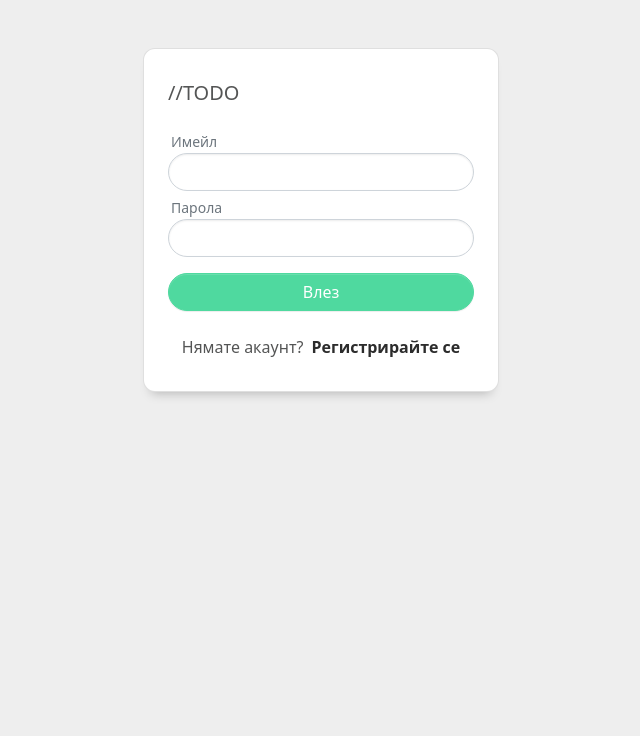
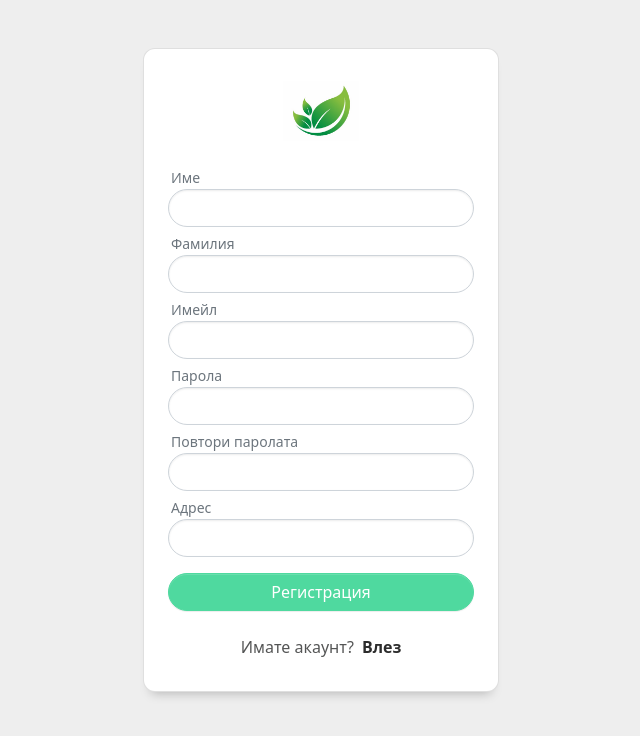
Before and after one commit to AlexanderPPetrov/react-2023-spa-master, a React (Create React App) app: page /login in a window 1280 px wide. Both pictures are taken after a click on the link "Регистрирайте се". Shown: the top 736 px of the page, without its empty margins (319-959 px from the left). Built offline with nearby package versions, Linux system fonts and the light colour scheme.

Commit message:
home page initial

```diff
--- a/src/AppRouter.js
+++ b/src/AppRouter.js
@@ -1,6 +1,7 @@
 import * as React from "react";
 import { Routes, Route } from "react-router-dom";
 import HomePage from "./pages/HomePage"
+import MoviesPage from "./pages/MoviesPage"
 import UsersPage from "./pages/UsersPage"
 import WeatherPage from "./pages/WeatherPage"
 import BookingPage from "./pages/BookingPage"
@@ -14,6 +15,7 @@ function AppRouter() {
         <Routes>
             <Route path="/" element={<ProtectedRoute/>}>
               <Route index element={<HomePage />} />
+              <Route path="movies" element={<MoviesPage />} />
               <Route path="login" element={<LoginPage />} />
               <Route path="users" element={<UsersPage />} />
               <Route path="weather" element={<WeatherPage />} />
--- a/src/components/AppNavbar.js
+++ b/src/components/AppNavbar.js
@@ -12,6 +12,10 @@ function AppNavbar() {
     {
       to: '/',
       title: t('navLinks.home'),
+    },
+    {
+      to: '/movies',
+      title: t('navLinks.movies'),
     },
     {
       to: '/users',
--- /dev/null
+++ b/src/components/HomePageCarousel.js
@@ -0,0 +1,33 @@
+import Carousel from 'react-bootstrap/Carousel';
+
+function HomePageCarousel() {
+  return (
+    <Carousel>
+      <Carousel.Item>
+        <img
+          className="d-block w-100"
+          src="holder.js/800x400?text=First slide&bg=373940"
+          alt="First slide"
+        />
+        <Carousel.Caption>
+          <h3>First slide label</h3>
+          <p>Nulla vitae elit libero, a pharetra augue mollis interdum.</p>
+        </Carousel.Caption>
+      </Carousel.Item>
+      <Carousel.Item>
+        <img
+          className="d-block w-100"
+          src="holder.js/800x400?text=Second slide&bg=282c34"
+          alt="Second slide"
+        />
+
+        <Carousel.Caption>
+          <h3>Second slide label</h3>
+          <p>Lorem ipsum dolor sit amet, consectetur adipiscing elit.</p>
+        </Carousel.Caption>
+      </Carousel.Item>
+    </Carousel>
+  );
+}
+
+export default HomePageCarousel;
--- a/src/components/LoginForm.js
+++ b/src/components/LoginForm.js
@@ -16,11 +16,11 @@ function LoginForm() {
         email: Yup
         .string()
         .email(t('loginPage.emailValidation'))
-        .required(t('loginPage.emailValidation')),
+        .required(t('loginPage.requiredFieldValidation')),
         password: Yup
         .string()
         .min(6, t('loginPage.passwordValidation'))
-        .required(t('loginPage.passwordValidation')),
+        .required(t('loginPage.requiredFieldValidation')),
       });
 
     return <Formik
--- /dev/null
+++ b/src/components/RegisterForm.js
@@ -0,0 +1,108 @@
+import { Formik, Form, Field } from 'formik';
+import * as Yup from 'yup';
+import { Button } from 'react-bootstrap';
+import { useUserContext } from "../context/UserContext"
+import { useNavigate } from 'react-router-dom';
+import { useTranslation } from 'react-i18next';
+
+
+function RegisterForm() {
+
+    const navigate = useNavigate();
+    const { setCurrentUser } = useUserContext();
+    const { t } = useTranslation();
+
+    const validationSchema = Yup.object().shape({
+        firstName: Yup
+        .string()
+        .required(t('loginPage.requiredFieldValidation')),
+        lastName: Yup
+        .string()
+        .required(t('loginPage.requiredFieldValidation')),
+        email: Yup
+        .string()
+        .email(t('loginPage.emailValidation'))
+        .required(t('loginPage.requiredFieldValidation')),
+        password: Yup
+        .string()
+        .min(6, t('loginPage.passwordValidation'))
+        .required(t('loginPage.requiredFieldValidation')),
+        repeatPassword: Yup.string()
+        .oneOf([Yup.ref('password'), null], t('loginPage.repeatPasswordValidation'))
+        .required(t('loginPage.requiredFieldValidation')),
+        address: Yup.string()
+        .min(5, t('loginPage.addressValidation'))
+        .required(t('loginPage.requiredFieldValidation')),
+      });
+
+    return <Formik
+        initialValues={{
+          firstName: '',
+          lastName: '',
+          email: '',
+          password: '',
+          repeatPassword: '',
+          address: '',
+        }}
+        validationSchema={validationSchema}
+        onSubmit={ (values) => {
+        // handle form submission
+        setCurrentUser({email: values.email})
+        navigate('/');
+    }}
+  >
+    {({ errors, touched }) => (
+        <Form>
+            <div className="form-group">
+            <label htmlFor="firstName">
+              {t('loginPage.firstName')}
+            </label>
+            <Field name="firstName" type="text" className={`form-control ${errors.firstName && touched.firstName ? 'is-invalid' : ''}`} />
+            {errors.firstName && touched.firstName ? <div className="invalid-feedback">{errors.firstName}</div> : null}
+            </div>
+            <div className="form-group">
+            <label htmlFor="lastName">
+              {t('loginPage.lastName')}
+            </label>
+            <Field name="lastName" type="text" className={`form-control ${errors.lastName && touched.lastName ? 'is-invalid' : ''}`} />
+            {errors.lastName && touched.lastName ? <div className="invalid-feedback">{errors.lastName}</div> : null}
+            </div>
+            <div className="form-group">
+            <label htmlFor="email">
+              {t('loginPage.email')}
+            </label>
+            <Field name="email" type="email" className={`form-control ${errors.email && touched.email ? 'is-invalid' : ''}`} />
+            {errors.email && touched.email ? <div className="invalid-feedback">{errors.email}</div> : null}
+            </div>
+            <div className="form-group">
+            <label htmlFor="password">
+              {t('loginPage.password')}
+            </label>
+            <Field name="password" type="password" className={`form-control ${errors.password && touched.password ? 'is-invalid' : ''}`} />
+            {errors.password && touched.password ? <div className="invalid-feedback">{errors.password}</div> : null}
+            </div>
+            <div className="form-group">
+            <label htmlFor="repeatPassword">
+              {t('loginPage.repeatPassword')}
+            </label>
+            <Field name="repeatPassword" type="password" className={`form-control ${errors.repeatPassword && touched.password ? 'is-invalid' : ''}`} />
+            {errors.repeatPassword && touched.repeatPassword ? <div className="invalid-feedback">{errors.repeatPassword}</div> : null}
+            </div>
+            <div className="form-group">
+            <label htmlFor="address">
+              {t('loginPage.address')}
+            </label>
+            <Field name="address" type="text" className={`form-control ${errors.address && touched.address ? 'is-invalid' : ''}`} />
+            {errors.address && touched.address ? <div className="invalid-feedback">{errors.address}</div> : null}
+            </div>
+            <div className="d-grid gap-2">
+              <Button className="mt-3 text-white" type="submit" variant="primary">
+              {t('loginPage.register')}
+              </Button>
+            </div>
+        </Form>
+    )}
+  </Formik>
+}
+
+export default RegisterForm
--- a/src/locales/bg.js
+++ b/src/locales/bg.js
@@ -2,6 +2,7 @@ const bg = {
     translation: {
       navLinks: {
         home: 'Начало',
+        movies: 'Филми',
         users: 'Потребители',
         weather: 'Време',
         booking: 'Резервация',
@@ -13,7 +14,16 @@ const bg = {
         passwordValidation: "Паролата трябва да е минимум 6 символа",
         login: 'Влез',
         signUpText: "Нямате акаунт?",
+        loginText: "Имате акаунт?",
         signUpButton: "Регистрирайте се",
+        register: 'Регистрация',
+        firstName: "Име",
+        lastName: "Фамилия",
+        requiredFieldValidation: "Това поле е задължително",
+        address: "Адрес",
+        addressValidation: "Моля въведете адрес",
+        repeatPassword: "Повтори паролата",
+        repeatPasswordValidation: "Паролата не съвпада"
       }
     },
 };
--- a/src/locales/en.js
+++ b/src/locales/en.js
@@ -2,6 +2,7 @@ const en = {
     translation: {
       navLinks: {
         home: 'Home',
+        movies: 'Movies',
         users: 'Users',
         weather: 'Weather',
         booking: 'Booking',
@@ -13,7 +14,16 @@ const en = {
         passwordValidation: "Your password should be atleast 6 characters",
         login: 'Login',
         signUpText: "Don't have an account?",
+        loginText: "Have an account?",
         signUpButton: "Sign up for free",
+        register: 'Register',
+        firstName: "First name",
+        lastName: "Last name",
+        requiredFieldValidation: "The field is required",
+        address: "Address",
+        addressValidation: "Please enter your address",
+        repeatPassword: "Repeat password",
+        repeatPasswordValidation: "Password mismatch"
       }
     },
 };
--- a/src/pages/HomePage.js
+++ b/src/pages/HomePage.js
@@ -1,16 +1,11 @@
-import MovieFilter from "../components/movies/MovieFilter"
-import MovieListContainer from "../components/movies/MovieListContainer"
-import FavoriteMoviesToast from "../components/movies/FavoriteMoviesToast"
+import HomePageCarousel from "../components/HomePageCarousel"
+
 function HomePage() {
 
     return <div className="container">
     <div className="row">
-        <div className="col-md-4">
-            <MovieFilter/>
-        </div>
-        <div className="col-md-8">
-            <MovieListContainer/>
-            <FavoriteMoviesToast/>
+        <div className="col-12">
+            <HomePageCarousel/>
         </div>
     </div>
 </div>
--- a/src/pages/LoginPage.js
+++ b/src/pages/LoginPage.js
@@ -1,6 +1,14 @@
 import LoginForm from "../components/LoginForm"
+import RegisterForm from "../components/RegisterForm"
 import { useTranslation } from "react-i18next";
+import brandLogo from '../assets/logo.jpg';
+import { useState } from 'react';
+
+
+
 function LoginPage() {
+
+    const [isLoginForm, setIsLoginForm] = useState(true);
 
     const { t } = useTranslation()
 
@@ -9,16 +17,18 @@ function LoginPage() {
         <div className="col-md-4 offset-md-4">
             <div className="card">
                 <div className="card-body">
-                    <h5 className="card-title">
-                    //TODO
+                    <h5 className="card-title d-flex justify-content-center">
+                        <img src={brandLogo} style={{height: '60px'}} alt="ST 2023" />
                     </h5>
-                    <LoginForm/>
+                    {isLoginForm && <LoginForm/> }
+                    {!isLoginForm && <RegisterForm/>}
                     <div className="d-flex align-items-center justify-content-center mt-4">
                         <span className="mx-1">
-                            {t('loginPage.signUpText')}
+                            {t( isLoginForm ? 'loginPage.signUpText' : 'loginPage.loginText')}
                         </span>
-                        <a href="#" className="mx-1">
-                            {t('loginPage.signUpButton')}
+                        <a onClick={() => setIsLoginForm(!isLoginForm)}
+                             href="#" className="mx-1 fw-bold">
+                            {t(isLoginForm ? 'loginPage.signUpButton' : 'loginPage.login')}
                         </a>
                     </div>
                 </div>
--- /dev/null
+++ b/src/pages/MoviesPage.js
@@ -0,0 +1,19 @@
+import MovieFilter from "../components/movies/MovieFilter"
+import MovieListContainer from "../components/movies/MovieListContainer"
+import FavoriteMoviesToast from "../components/movies/FavoriteMoviesToast"
+function MoviesPage() {
+
+    return <div className="container">
+    <div className="row">
+        <div className="col-md-4">
+            <MovieFilter/>
+        </div>
+        <div className="col-md-8">
+            <MovieListContainer/>
+            <FavoriteMoviesToast/>
+        </div>
+    </div>
+</div>
+}
+
+export default MoviesPage
--- a/src/scss/styles.scss
+++ b/src/scss/styles.scss
@@ -42,9 +42,6 @@ $navbar-nav-link-padding-x: 1rem;
 $link-color: rgb(44, 44, 44);
 $link-decoration: none;
 $link-hover-color:  rgb(77, 77, 77);
-a {
-    font-weight: bold;
-}
 
 /* import bootstrap to set changes */
 @import "~bootstrap/scss/bootstrap";
```
